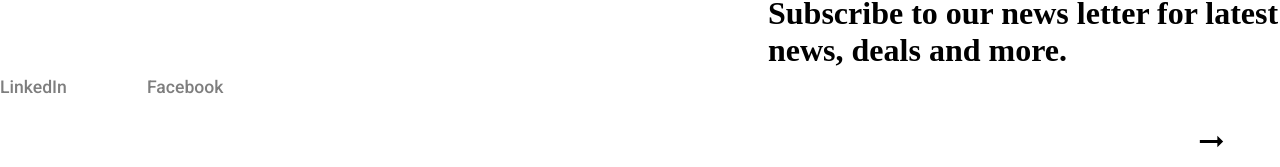
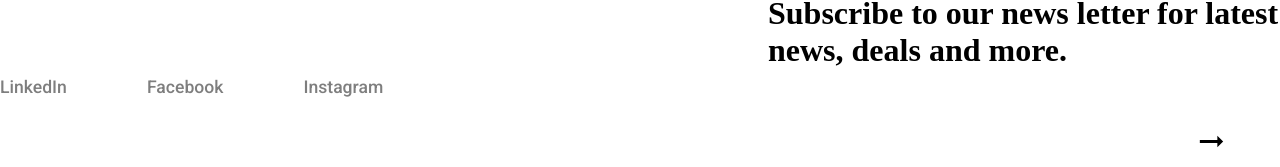
Before and after one commit to Debojyotibabai/eCommerce, a React (Create React App) app: page / in a window 1280 px wide. Shown: the part 2495-2662 px from the top of the page. Built offline with nearby package versions, Linux system fonts and the light colour scheme; no server answers; a web font is replaced by a local one.

Commit message:
add instagram to home page

```diff
--- a/src/Component/Home.js
+++ b/src/Component/Home.js
@@ -158,6 +158,7 @@ const Home = () => {
             <a href="https://www.facebook.com/profile.php?id=100008004977942">
               Facebook
             </a>
+            <a href="https://www.instagram.com/debojyoti.ghosh98/">Instagram</a>
           </div>
 
           {/* right news letter*/}
```
